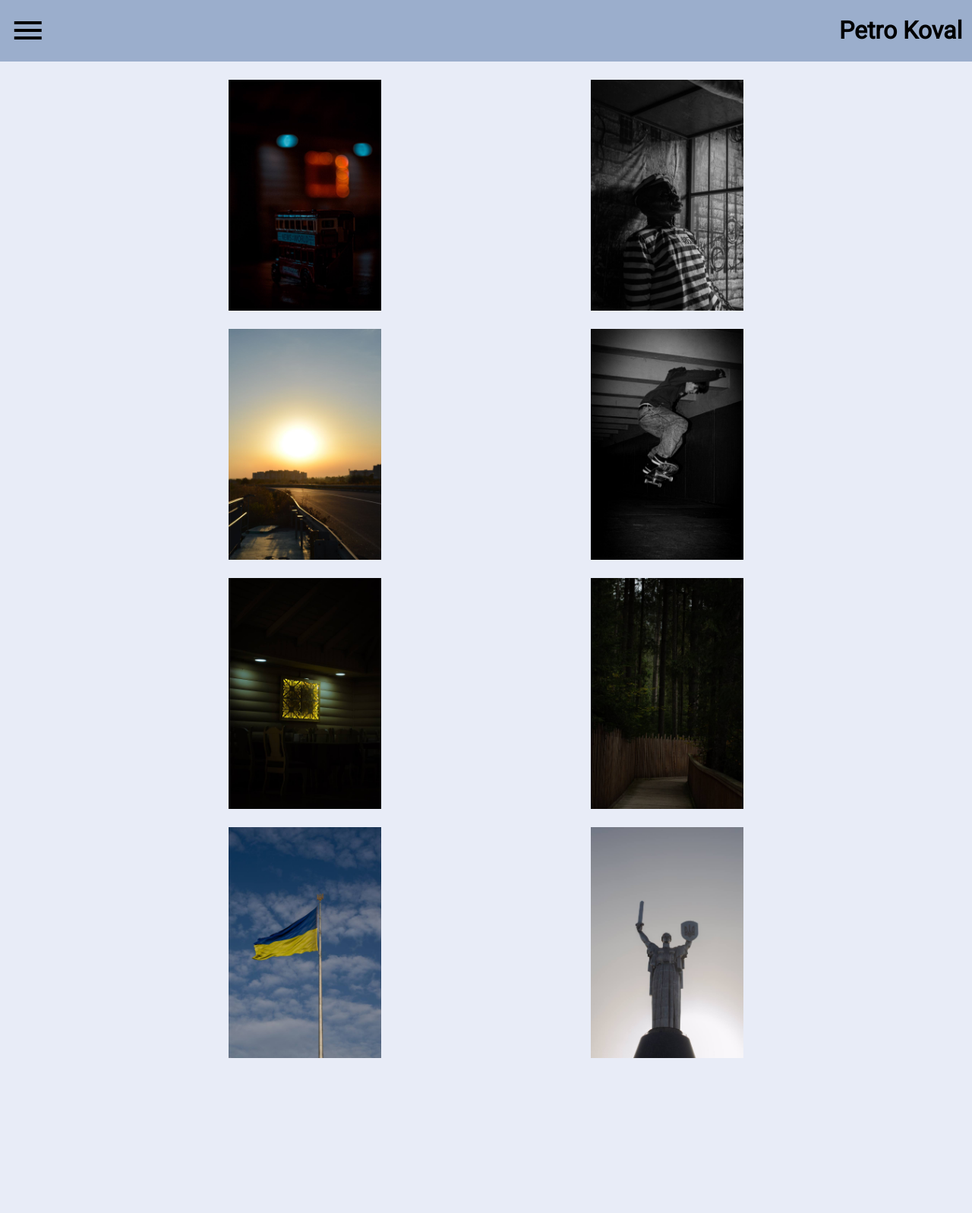
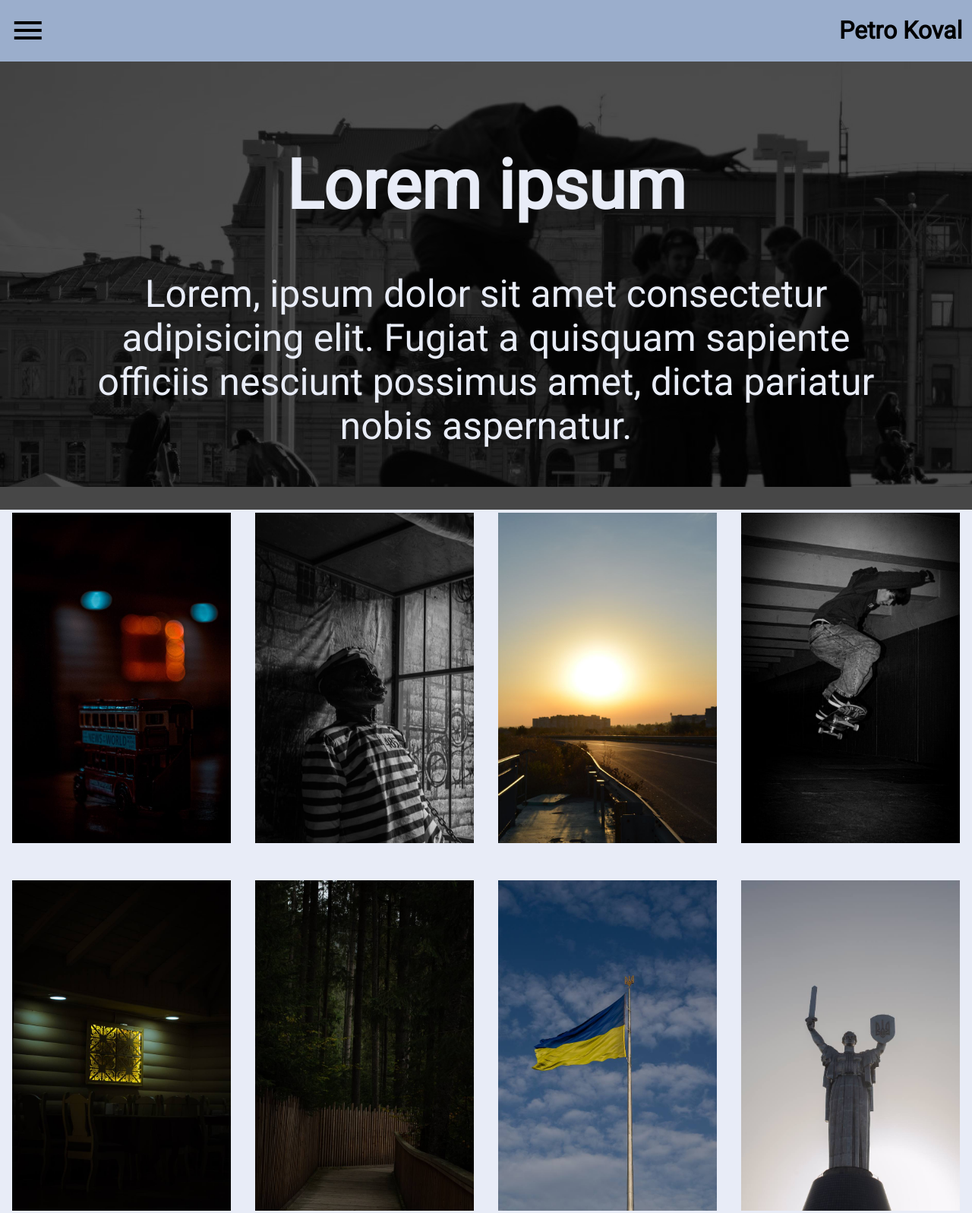
Before and after one commit to farkon00/velmiss-portfolio, a plain HTML site: page en/index.html in a window 1280 px wide. Shown: the whole page at 76% size. Before the commit the page ends 1417 px from the top, so only its background shows below. Drawn offline with nearby package versions, Linux system fonts and the light colour scheme.

Commit message:
Finished out the main page layout

```diff
--- a/en/index.html
+++ b/en/index.html
@@ -15,22 +15,51 @@
         <span class="material-symbols-outlined" id="menu-button">menu</span>
         <h1 id="header-name">Petro Koval</h1>
     </header>
+    <div id="title-background">
+        <div id="title-container">
+            <h1 id="title">Lorem ipsum</h1>
+            <p id="title-subtext">
+                Lorem, ipsum dolor sit amet consectetur adipisicing elit. Fugiat a quisquam sapiente officiis nesciunt possimus amet, dicta pariatur nobis aspernatur.
+            </p>
+            <!-- <img id="title-banner" src="/static/images/banner.jpg"> -->
+        </div>
+    </div>
     <div class="photo-grid">
+        <div class="photo-grid-big-row">
             <div class="photo-grid-row">
+                <div class="content-photo-container">
                     <img class="content-photo" src="/static/images/photo1.jpg" alt="What are you doing on a photo portfolio website if you are using a screen reader? Email the answer to farkon00@proton.me">
+                </div>
+                <div class="content-photo-container">
                     <img class="content-photo" src="/static/images/photo2.jpg">
                 </div>
+            </div>
             <div class="photo-grid-row">
+                <div class="content-photo-container">
                     <img class="content-photo" src="/static/images/photo3.jpg">
+                </div>
+                <div class="content-photo-container">
                     <img class="content-photo" src="/static/images/photo4.jpg">
                 </div>
+            </div>
+        </div>
+        <div class="photo-grid-big-row">
             <div class="photo-grid-row">
+                <div class="content-photo-container">
                     <img class="content-photo" src="/static/images/photo5.jpg">
+                </div>
+                <div class="content-photo-container">
                     <img class="content-photo" src="/static/images/photo6.jpg">
                 </div>
+            </div>
             <div class="photo-grid-row">
+                <div class="content-photo-container">
                     <img class="content-photo" src="/static/images/photo7.jpg">
+                </div>
+                <div class="content-photo-container">
                     <img class="content-photo" src="/static/images/photo8.jpg">
+                </div>
+            </div>
         </div>
     </div>
 </body>
--- a/static/styles.css
+++ b/static/styles.css
@@ -44,14 +44,96 @@ header {
     font-size: 4vh;
 }
 
+@media only screen and (min-aspect-ratio: 1/1) {
+    #title-background {
+        aspect-ratio: 1069/580;
+    }
+}
+
+#title-background {
+    background-image: url("/static/images/banner.jpg");
+    background-repeat: no-repeat;
+    background-size: 100vw auto;
+    width: 100vw;
+    max-height: 70vh;
+    margin-bottom: 10px;
+}
+
+#title-container {
+    height: 100%;
+    backdrop-filter: brightness(0.3) grayscale();
+    color: var(--bg-color);
+    display: flex;
+    flex-direction: column;
+    align-items: center;
+    justify-content: center;
+    padding: 0 7.5vw;
+    padding-bottom: 30px;
+}
+
+#title {
+    font-size: 90px;
+}
+
+#title-subtext {
+    font-size: 50px;
+    text-align: center;
+    margin: 0;
+}
+
+#title-banner {
+    aspect-ratio: 1069/580;
+    width: 95vw;
+}
+
+.photo-grid-big-row {
+    display: flex;
+    justify-content: space-between;
+    flex-direction: column;
+}
+
 .photo-grid-row {
     display: flex;
-    margin: 3vh 2vw;
-    justify-content: space-evenly;
+    justify-content: center;
+    /* border: black 5px solid; */
+}
 
+.content-photo-container {
+    display: flex;
+    justify-content: center;
+    align-items: center;
+    width: 47vw;
+    aspect-ratio: 847/1280;
 }
 
 .content-photo {
+    transition: 0.1s;
     aspect-ratio: 847/1280;
-    height: 38vh;
+    width: 45vw;
 }
+
+.content-photo:hover {
+    width: 47vw;
+}
+
+.content-photo:not(hover) {
+    width: 45vw;
+}
+
+@media only screen and (min-aspect-ratio: 1/1) {
+    .photo-grid-big-row {
+        flex-direction: row;
+    }
+    .content-photo-container {
+        width: 25vw;
+    }
+    .content-photo {
+        width: 22.5vw;
+    }
+    .content-photo:hover {
+        width: 23vw;
+    }
+    .content-photo:not(hover) {
+        width: 22.5vw;
+    }
+}
```
Also changed, not shown: static/images/banner.jpg (added). Lines whose indentation alone changed are shown as unchanged.
